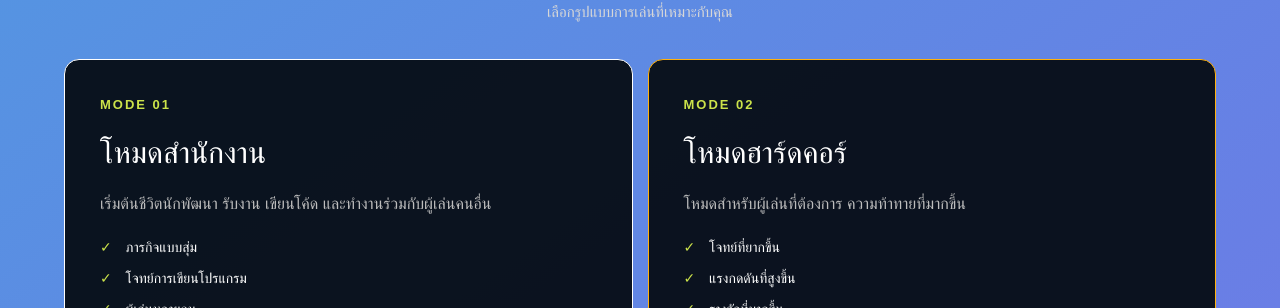
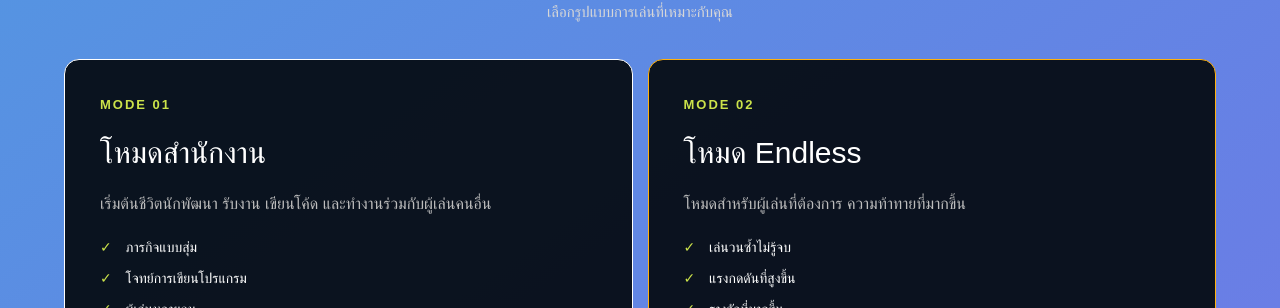
Before and after one commit to krttphs/ProjectwebGL, a website: page views/landing.html in a window 1280 px wide. Shown: the part 2519-2827 px from the top of the page. Drawn offline with Linux system fonts and the light colour scheme; a web font is replaced by a local one.

Commit message:
adjust landing html

```diff
--- a/views/landing.html
+++ b/views/landing.html
@@ -456,7 +456,7 @@
                     </div>
 
                     <h3>
-                        โหมดฮาร์ดคอร์
+                        โหมด Endless
                     </h3>
 
                     <p>
@@ -467,7 +467,7 @@
                     <ul>
 
                         <li>
-                            โจทย์ที่ยากขึ้น
+                            เล่นวนซ้ำไม่รู้จบ
                         </li>
 
                         <li>
```
